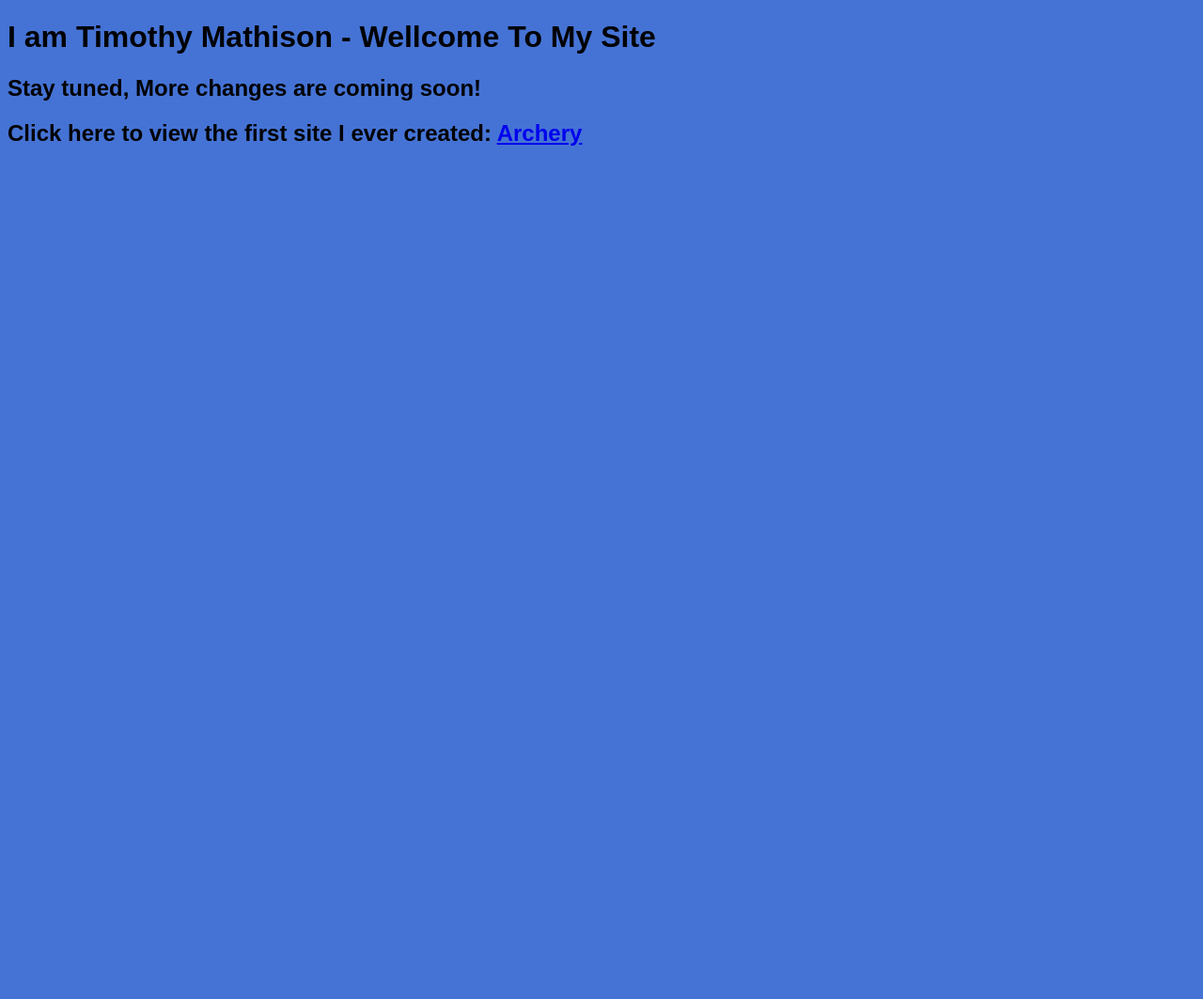
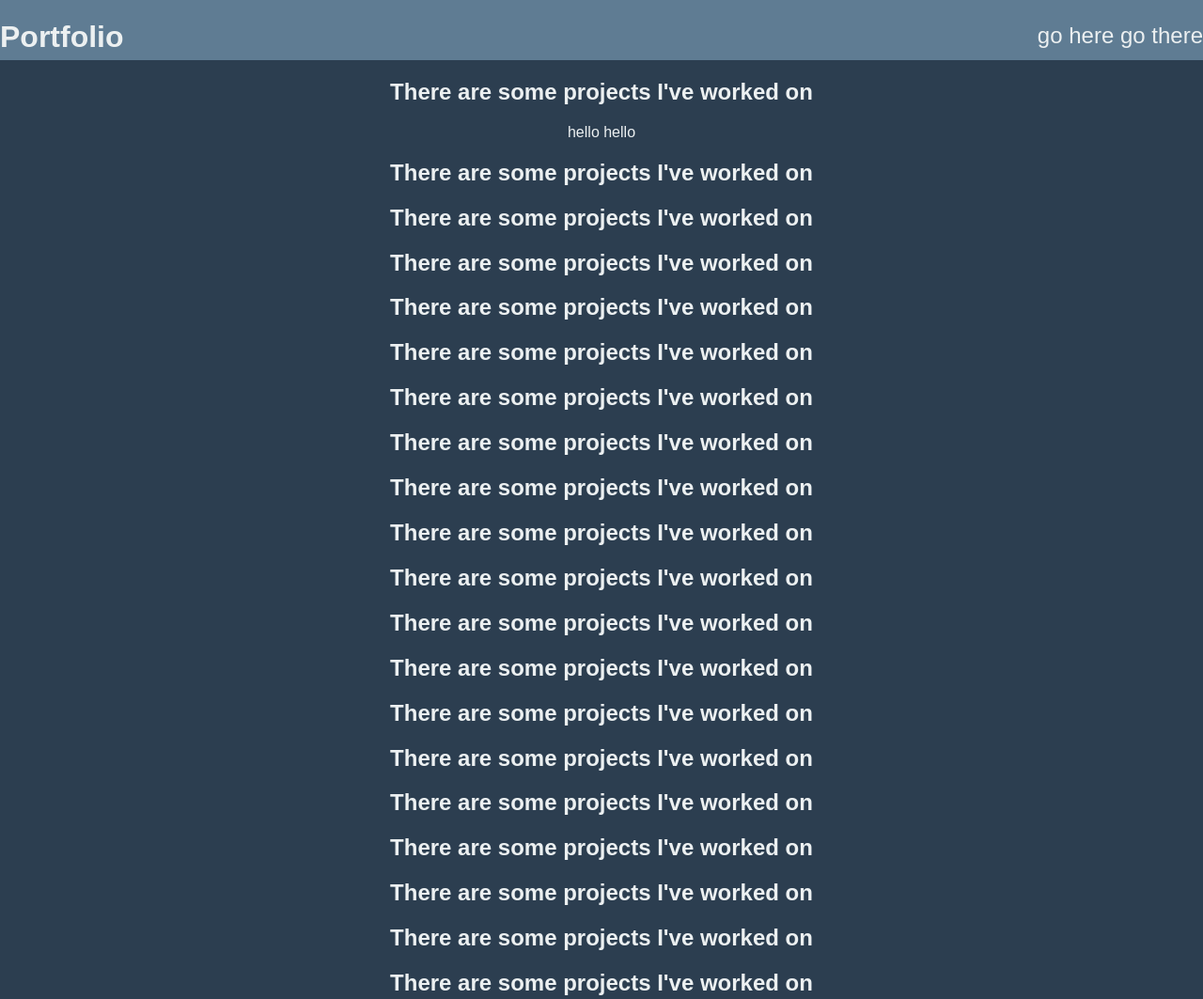
Before and after one commit to timothymathison/timothymathison.github.io, a website built with webpack: page index.html in a window 1280 px wide. Shown: the top 1063 px of the page at 94% size. Before the commit the page ends 800 px from the top, so only its background shows below. Built offline with nearby package versions, Linux system fonts and the light colour scheme.

Commit message:
basic page layout and colors

```diff
--- a/index.html
+++ b/index.html
@@ -2,15 +2,46 @@
 <html lang="en">
 <head>
     <meta charset="UTF-8">
-    <title>Timothy Mathison</title>
+    <title>Timothy Mathison - Portfolio</title>
     <script src="dist/main.js"></script>
     <link rel="stylesheet" href="dist/main.css">
 </head>
 <body>
-    <h1>I am Timothy Mathison - Wellcome To My Site</h1>
-    <h2>Stay tuned, More changes are coming soon!</h2>
+    <header>
+        <h1>Portfolio</h1>
+        <ul class="menu right-align">
+            <li>go here</li>
+            <li>go there</li>
+        </ul>
+    </header>
+    <div class="body">
+        <h2>There are some projects I've worked on</h2>
+        <div id="project-list" class="flex-widgets">
+            hello hello
+        </div>
+        <h2>There are some projects I've worked on</h2>
+        <h2>There are some projects I've worked on</h2>
+        <h2>There are some projects I've worked on</h2>
+        <h2>There are some projects I've worked on</h2>
+        <h2>There are some projects I've worked on</h2>
+        <h2>There are some projects I've worked on</h2>
+        <h2>There are some projects I've worked on</h2>
+        <h2>There are some projects I've worked on</h2>
+        <h2>There are some projects I've worked on</h2><h2>There are some projects I've worked on</h2><h2>There are some projects I've worked on</h2>
+        <h2>There are some projects I've worked on</h2>
+        <h2>There are some projects I've worked on</h2>
+        <h2>There are some projects I've worked on</h2>
+        <h2>There are some projects I've worked on</h2>
+        <h2>There are some projects I've worked on</h2>
+        <h2>There are some projects I've worked on</h2>
+        <h2>There are some projects I've worked on</h2>
+        <h2>There are some projects I've worked on</h2><h2>There are some projects I've worked on</h2><h2>There are some projects I've worked on</h2>
+
+
+
+    </div>
+    <footer>
+        <h2>Click here to view the first site I ever created: <a href="home.html">Archery</a></h2>
+    </footer>
 </body>
-<footer>
-    <h2>Click here to view the first site I ever created: <a href="home.html">Archery</a></h2>
-</footer>
 </html>
--- a/src/styles.css
+++ b/src/styles.css
@@ -1,5 +1,50 @@
 body {
     font-family: sans-serif;
     width: 100%;
-    background-color: #4573d5;
+    height: 100%;
+    padding: 0 0 0 0;
+    margin: 0;
+    background-color: #2c3e50;
+    color: #ecf0f1;
+    text-align: center;
+    box-sizing: border-box;
 }
+
+header {
+    background-color: #5f7c93;
+    position: fixed;
+    top: 0;
+    width: 100%;
+    height: 4em;
+}
+
+header h1 {
+    float: left;
+}
+
+footer {
+    background-color: #718093;
+    position: relative;
+    bottom: 0;
+    margin: 0 0 0 0;
+    width: 100%;
+    height: 10em;
+}
+
+.body {
+    padding: 4em 0 0 0;
+    height: 100%;
+}
+
+.menu {
+    font-size: 1.5em;
+    /*margin: auto;*/
+}
+
+.menu li {
+    display: inline-block;
+}
+
+.right-align {
+    float: right;
+}
```
